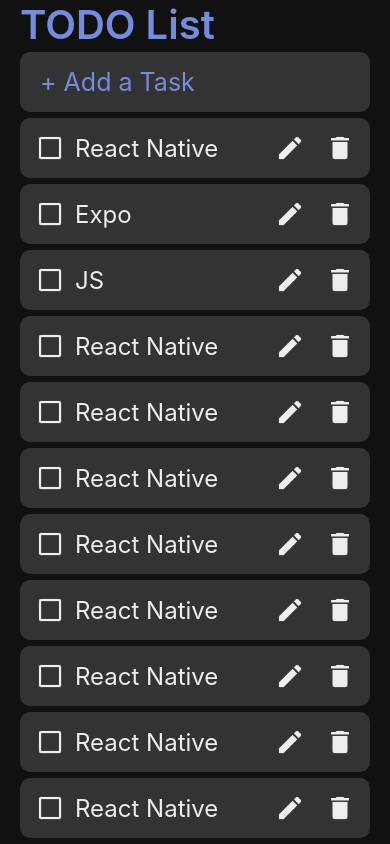
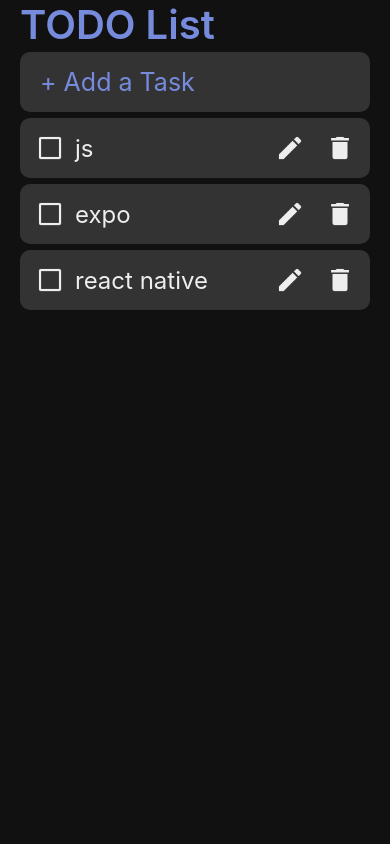
Before and after one commit to corn1200/rn-todo-app, a React Native app: screen / in a window 390 px wide. Built offline with nearby package versions, Linux system fonts and the light colour scheme.

Commit message:
할일 입력 하여 state에 저장하고 저장된 state 내용으로 할일 목록 출력

```diff
--- a/src/App.js
+++ b/src/App.js
@@ -42,12 +42,35 @@
 export default function App() {
     console.log("all right");
     const width = Dimensions.get('window').width;
+
+    // 할일 목록 임시 데이터
+    const tempData = {
+        1: { id: '1', text: 'react native', completed: false },
+        2: { id: '2', text: 'expo', completed: true },
+        3: { id: '3', text: 'js', completed: false }
+    };
+
+    // 실제 할일 목록을 저장하는 state, 임시 데이터로 초기화
+    const [tasks, setTasks] = useState(tempData);
+
+    // 입력 데이터를 저장하는 state
     const [newTask, setNewTask] = useState('');
-    // 입력을 완료하면 인풋 컴포넌트의 내용을 지우고 해당 내용으로 얼럿을 띄운다
+
+    // 만약 입력값이 없으면 추가하지 않고 반환한다
+    // 현재 시간으로 ID값을 만들고 입력 값 state와 함께 저장한다
+    // 할일 목록 state에 기존 state와 함께 추가
     const addTask = () => {
-        alert(newTask);
+        if(newTask.length < 1) {
+            return;
+        }
+        const ID = Date.now().toString();
+        const newTaskObject = {
+            [ID]: { id: ID, text: newTask, completed: false },
+        };
         setNewTask('');
-    }
+        setTasks({ ...tasks, ...newTaskObject });
+    };
+
     return (
         <ThemeProvider theme={theme}>
             <Container>
@@ -64,22 +87,15 @@
                     onSubmitEditing={addTask}
                 />
                 {/* props로 현재 기기의 넓이를 받고 할일
-                아이템들을 스크롤할 수 있는 목록으로 정리 */}
+                아이템들을 스크롤할 수 있는 목록으로 정리
+                tasks 할일 목록 state에서 거꾸로 출력하며 할일 목록을 보여준다 */}
                 <List width={width}>
-                    <Task text='React Native' />
-                    <Task text='Expo' />
-                    <Task text='JS' />
-                    <Task text='React Native' />
-                    <Task text='React Native' />
-                    <Task text='React Native' />
-                    <Task text='React Native' />
-                    <Task text='React Native' />
-                    <Task text='React Native' />
-                    <Task text='React Native' />
-                    <Task text='React Native' />
-                    <Task text='React Native' />
-                    <Task text='React Native' />
-                    <Task text='React Native' />
+                    {Object.values(tasks)
+                        .reverse()
+                        .map(item => (
+                            <Task key={item.id} text={item.text} />
+                        ))
+                    }
                 </List>
             </Container>
         </ThemeProvider>
```
